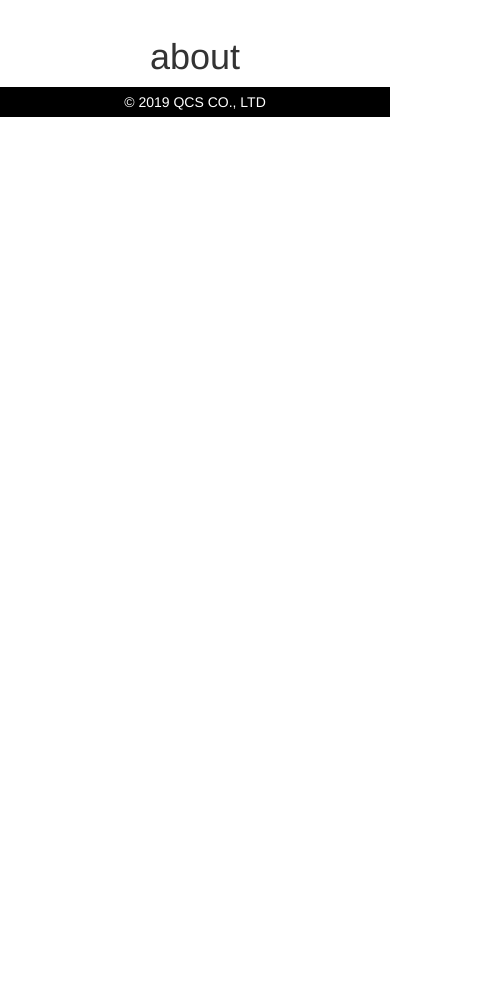
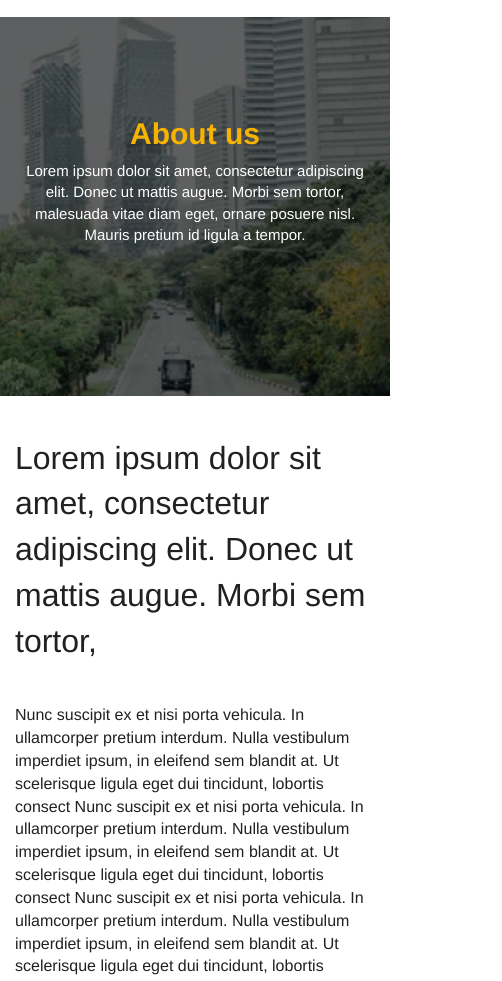
Before and after one commit to hello-meng/WorkShopProjectMeng, a plain HTML site: page about.html in a window 390 px wide. Shown: the part 115-1096 px from the top of the page, 502 px wide, since content can reach past the window. Before the commit the page ends 844 px from the top, so only its background shows below. Drawn offline with Linux system fonts and the light colour scheme.

Commit message:
20201220x1

```diff
--- a/about.html
+++ b/about.html
@@ -34,21 +34,71 @@
                     </ul>
                 </div><!-- /.navbar-collapse -->
             </div><!-- /.container-fluid -->
-
         </nav>
     </header>
     <!--END HEADER -->
 
     <!-- CONTENT -->
     <section>
+        <!-- img Begin -->
+        <div class="about-bg">
             <div class="container">
                 <div class="row">
-					<div class="col-xs-12 col-sm-12 text-center">
-						<h1>about</h1>
+                    <div class="col-lg-12 text-center">
+                        <div class="about-text-head">
+                            <h2>About us</h2>
+                            <p>Lorem ipsum dolor sit amet, consectetur adipiscing elit. Donec ut mattis augue.
+                                Morbi sem tortor, malesuada vitae diam eget,
+                                ornare posuere nisl. Mauris pretium id ligula a tempor. </p>
+                        </div>
+                    </div>
+                </div>
+            </div>
+        </div>
+        <!-- img End -->
+
+        <div class="container">
+            <div class="row">
+                <div class="col-xs-12 col-sm-12">
+                    <div class="about-detail-h about-pad">
+                        Lorem ipsum dolor sit amet, consectetur adipiscing elit. Donec ut mattis augue. Morbi sem tortor,
+                    </div>
+                    <div class="about-detail-p">
+                        <p>
+                            Nunc suscipit ex et nisi porta vehicula. In ullamcorper pretium interdum.
+                            Nulla vestibulum imperdiet ipsum, in eleifend sem blandit at.
+                            Ut scelerisque ligula eget dui tincidunt,
+                            lobortis consect Nunc suscipit ex et nisi porta vehicula.
+                            In ullamcorper pretium interdum. Nulla vestibulum imperdiet ipsum,
+                            in eleifend sem blandit at. Ut scelerisque ligula eget dui tincidunt,
+                            lobortis consect Nunc suscipit ex et nisi porta vehicula.
+                            In ullamcorper pretium interdum. Nulla vestibulum imperdiet ipsum,
+                            in eleifend sem blandit at. Ut scelerisque ligula eget dui tincidunt,
+                            lobortis consect
+                        </p>
+                    </div>
+                </div>
+            </div>
+            <div class="row">
+                <div class="col-xs-12 col-sm-6">
+                    <img src="img/about/image-1.png">
+                </div>
+                <div class="col-xs-12 col-sm-6">
+                    <div class="about-detail-h">
+                        Lorem ipsum dolor sit amet, consectetur adipiscing elit. Donec
+                    </div>
+                    <div class="about-detail-p">
+                        <p>
+                            Nunc suscipit ex et nisi porta vehicula. In ullamcorper pretium interdum.
+                            Nulla vestibulum imperdiet ipsum, in eleifend sem blandit at.
+                            Ut scelerisque ligula eget dui tincidunt, lobortis consect
+                        </p>
+                    </div>
                 </div>
             </div>
         </div>
     </section>
+
     <!-- END CONTANT -->
 
     <!-- FOOTER -->
--- a/css/style.css
+++ b/css/style.css
@@ -47,6 +47,21 @@
 	padding-left: 60px;
 	padding-right: 60px;
 }
+.contact-form {
+	padding-bottom: 50px;
+}
+.contact-form-item {
+	padding-bottom: 30px;
+}
+.contact-form-button {
+	padding-bottom: 30px;
+}
+.form-rounded {
+	border-radius: 20rem;
+	}
+textarea {
+	resize: none;
+}
 .contact p {
 	padding-top: 20px;
 }
@@ -58,6 +73,43 @@
 .contact-comp-ico {
 	padding-right: 20px;
 }
+
+/*about*/
+.about-bg {
+	background : linear-gradient( rgba(0, 0, 0, 0.6), rgba(0, 0, 0, 0.6) ), url("../img/about/bg-about.png");
+	/* height: 100%;  */
+	/* height : 313px; */
+	background-repeat: no-repeat;
+	background-size: cover;
+	background-position: top center;
+}
+.about-text-head {
+	padding-top: 80px;
+	padding-bottom: 140px;
+}
+.about-text-head h2 {
+	font-weight: 700;
+	color: #F7B300;
+}
+.about-text-head p {
+	color: #fff;
+	font-size: 15px;
+}
+.about-pad {
+	padding-top: 40px;
+}
+.about-detail-h {
+	font-size: 32px;
+	color: #212121;
+	padding-bottom: 40px;
+
+}
+.about-detail-p {
+	font-size: 16px;
+	color: #212121;
+	padding-bottom: 40px;
+}
+
 footer {
 	background-color: #000;
 	color: #fff;
```
Also changed, not shown: contact.html (+12 -10 lines). Lines whose indentation alone changed are shown as unchanged.
